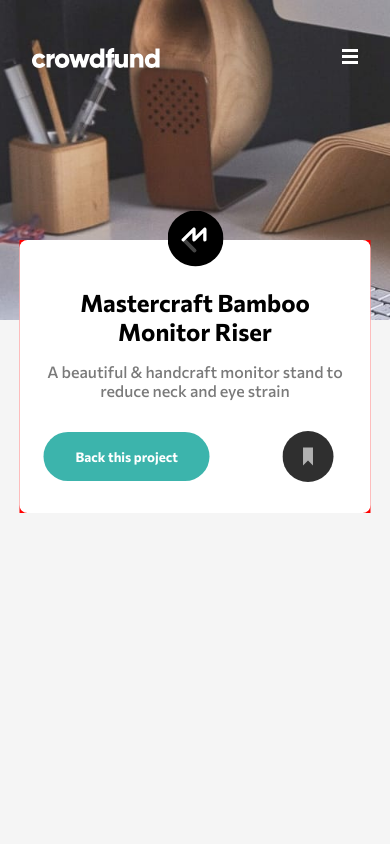
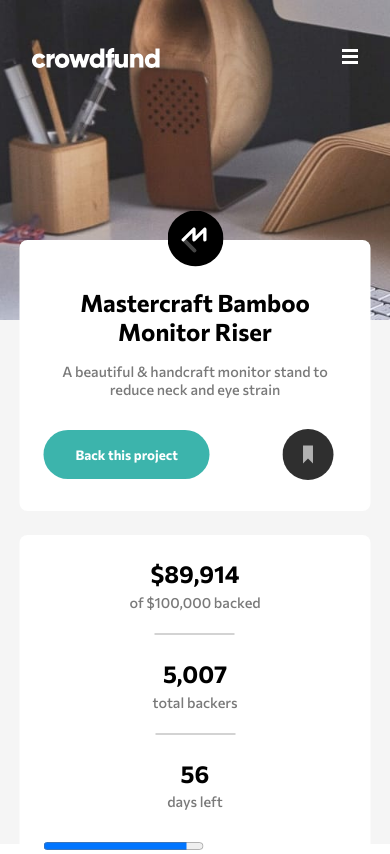
Before and after one commit to RayaneBengaoui/FM_challenge17_Crowfunding_Page, a React (Create React App) app: page / in a window 390 px wide. Built offline with nearby package versions, Linux system fonts and the light colour scheme.

Commit message:
Adding stats to the dashboard with desktop/mobile view

```diff
--- a/src/App.js
+++ b/src/App.js
@@ -1,13 +1,19 @@
 import styled from "styled-components";
+import { useState } from "react";
 
 import Nav from "./components/Nav";
 import ProjectInformation from "./components/ProjectInformation";
+import Dashboard from "./components/Dashboard";
 
 import hero_mobile from "./images/image-hero-mobile.jpg";
 import hero_desktop from "./images/image-hero-desktop.jpg";
 import logo_mastercraft from "./images/logo-mastercraft.svg";
 
 function App() {
+  const [backedMoney, setBackedMoney] = useState("89,914");
+  const [totalMoney, setTotalMoney] = useState("100,000");
+  const [backers, setBackers] = useState("5,007");
+  const [leftDay, setLeftDay] = useState("56");
   return (
     <Home>
       <Header>
@@ -16,6 +22,12 @@ function App() {
       <Main>
         <Content>
           <ProjectInformation logo={logo_mastercraft} />
+          <Dashboard
+            backedMoney={backedMoney}
+            totalMoney={totalMoney}
+            backers={backers}
+            leftDay={leftDay}
+          />
         </Content>
       </Main>
     </Home>
@@ -54,7 +66,7 @@ const Content = styled.div`
 
   margin: auto;
 
-  background-color: red;
+  /* background-color: red; */
 `;
 
 export default App;
--- a/src/Layout/GlobalStyle.js
+++ b/src/Layout/GlobalStyle.js
@@ -29,6 +29,12 @@ const GlobalStyle = createGlobalStyle`
     outline: none;
     cursor: pointer;
   }
+
+  p {
+    color: hsl(0, 0%, 48%);
+    font-weight: 500;
+    font-size: 0.9rem;
+  }
 `;
 
 export default GlobalStyle;
--- /dev/null
+++ b/src/components/Dashboard.js
@@ -0,0 +1,96 @@
+import styled from "styled-components";
+import { useState, useEffect } from "react";
+
+import logo from "../images/logo.svg";
+import hamburger_img from "../images/icon-hamburger.svg";
+
+const Dashboard = ({ backedMoney, totalMoney, backers, leftDay }) => {
+  const [progressionBarValue, setprogressionBarValue] = useState(0);
+
+  useEffect(() => {
+    setprogressionBarValue(calculateProgressionValue());
+  }, [backedMoney, totalMoney]);
+
+  const calculateProgressionValue = () => {
+    return (
+      (+backedMoney.replace(",", ".") / +totalMoney.replace(",", ".")) * 100
+    );
+  };
+
+  calculateProgressionValue();
+  return (
+    <DashboardContainer>
+      <StatContainer>
+        <Stats>
+          <h1>{`$${backedMoney}`}</h1>
+          <p>{`of $${totalMoney} backed`}</p>
+        </Stats>
+        <Stats>
+          <h1>{backers}</h1>
+          <p>total backers</p>
+        </Stats>
+        <Stats>
+          <h1>{leftDay}</h1>
+          <p>days left</p>
+        </Stats>
+      </StatContainer>
+      <ProgressionBar max="100" value={progressionBarValue} />
+    </DashboardContainer>
+  );
+};
+
+const DashboardContainer = styled.section`
+  margin-top: 1.5rem;
+  background: white;
+  border-radius: 8px;
+  padding: 2.5rem 2rem;
+  @media (max-width: 599px) {
+    padding: 0 1.5rem;
+  }
+  @media (max-width: 350px) {
+    padding: 0 0.5rem;
+  }
+`;
+const StatContainer = styled.div`
+  display: flex;
+  @media (max-width: 599px) {
+    flex-direction: column;
+    align-items: center;
+    text-align: center;
+  }
+`;
+const Stats = styled.div`
+  flex: 0 0 30%;
+  margin-right: 2rem;
+  /* padding-right: 2rem; */
+
+  p {
+    padding-top: 0.3rem;
+  }
+
+  &:nth-child(-n + 2) {
+    border-right: solid lightgray 1px;
+  }
+
+  @media (max-width: 599px) {
+    margin: 1.5rem 0;
+    &:nth-child(-n + 2) {
+      border-right: none;
+      position: relative;
+
+      ::after {
+        content: "";
+        position: absolute;
+        width: 5rem;
+        height: 2px;
+        bottom: -1.5rem;
+        left: 50%;
+        transform: translateX(-50%);
+        background-color: lightgray;
+      }
+    }
+  }
+`;
+const ProgressionBar = styled.progress``;
+
+export default Dashboard;
--- a/src/components/Nav.js
+++ b/src/components/Nav.js
@@ -49,6 +49,7 @@ const Options = styled.div`
   z-index: 150;
 `;
 const Mobile = styled.div`
+  cursor: pointer;
   @media (max-width: 599px) {
     display: block;
   }
--- a/src/components/ProjectInformation.js
+++ b/src/components/ProjectInformation.js
@@ -48,11 +48,6 @@ const TextContainer = styled.div`
   h1 {
     padding-top: 3rem;
     padding-bottom: 1rem;
-  }
-
-  p {
-    color: hsl(0, 0%, 48%);
-    font-weight: 500;
   }
 
   @media (max-width: 599px) {
```
